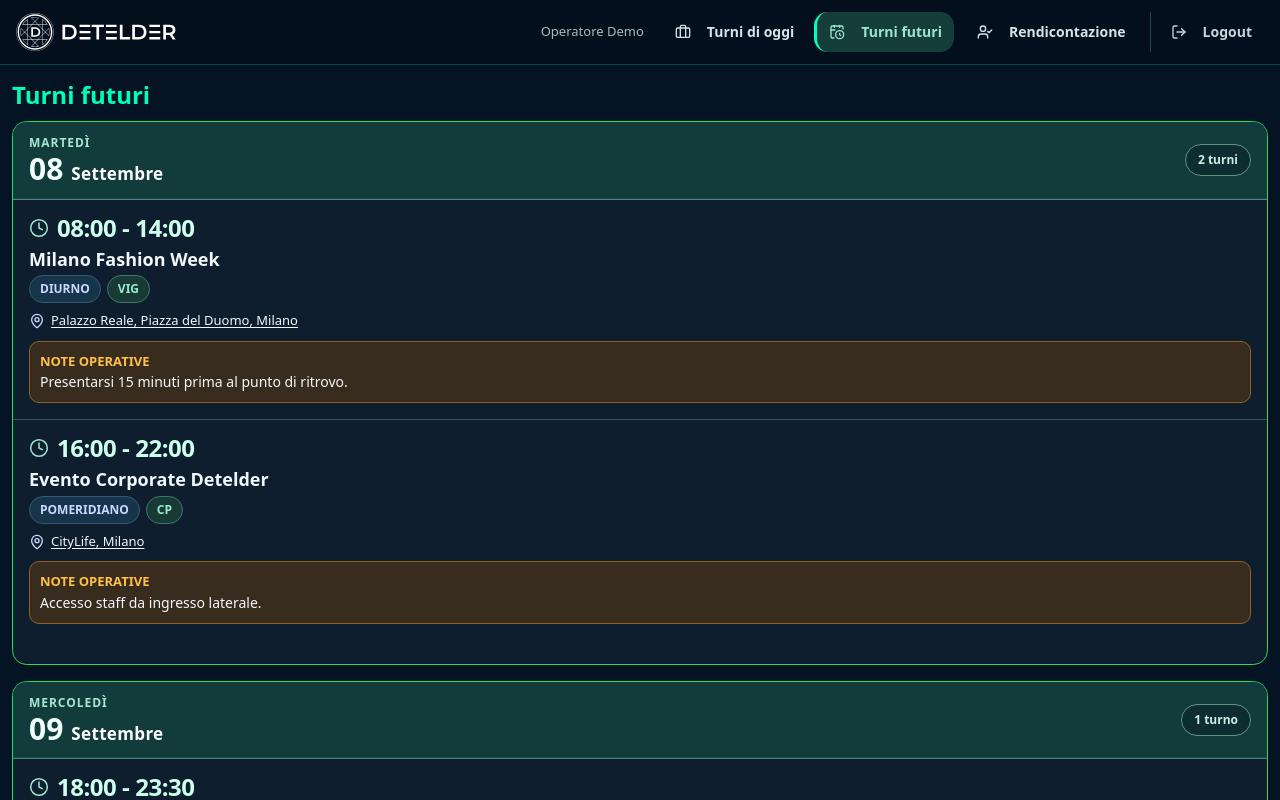
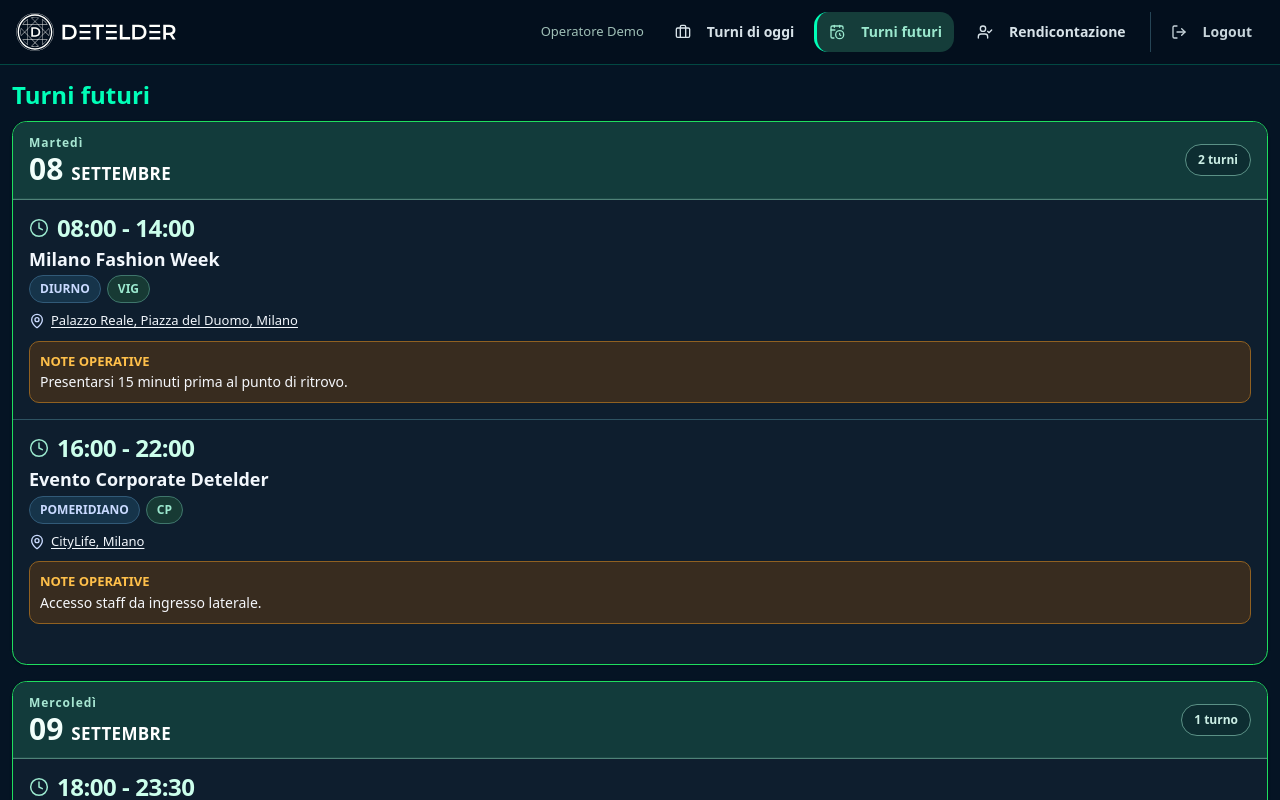
Before and after one commit to MarsOTA/detelder-operator-preview, a React (Vite) app: page /operator/turniFuturi in a window 1280 px wide. Shown: the top 800 px of the page. Built offline with nearby package versions, Linux system fonts and the light colour scheme.

Commit message:
Adjust future shifts date capitalization

```diff
--- a/src/pages/operatore/turniFuturi.tsx
+++ b/src/pages/operatore/turniFuturi.tsx
@@ -65,13 +65,13 @@ const turniFuturi = () => {
     return new Date(year,month-1,day);
   };
 
-  const formatMonthLong=(input:string):string=>{
-    const mese = parseDate(input).toLocaleDateString('it-IT',{month:'long'});
-    return mese.charAt(0).toUpperCase() + mese.slice(1);
+  const formatMonthLong=(input:string):string=>
+    parseDate(input).toLocaleDateString('it-IT',{month:'long'}).toUpperCase();
+
+  const formatWeekday=(input:string):string=>{
+    const giorno = parseDate(input).toLocaleDateString('it-IT',{weekday:'long'});
+    return giorno.charAt(0).toUpperCase() + giorno.slice(1);
   };
-
-  const formatWeekday=(input:string):string=>
-    parseDate(input).toLocaleDateString('it-IT',{weekday:'long'}).toUpperCase();
 
   const formatDay=(input:string):string=>{
     const [day]=input.split('/');
@@ -98,7 +98,7 @@ const turniFuturi = () => {
           <CardContent className="p-0">
             <div className="flex min-h-[74px] w-full items-center justify-between gap-4 border-b border-[#4f8278] bg-[#123b3b] px-4 py-3 shadow-[inset_0_-1px_0_rgba(155,232,206,0.08)]">
               <div className="min-w-0 flex-1">
-                <div className="text-[12px] font-bold uppercase tracking-[0.08em] text-[#a7e6d2]">
+                <div className="text-[12px] font-bold tracking-[0.08em] text-[#a7e6d2]">
                   {formatWeekday(dataTurno)}
                 </div>
                 <div className="mt-0.5 flex items-baseline gap-2">
```
